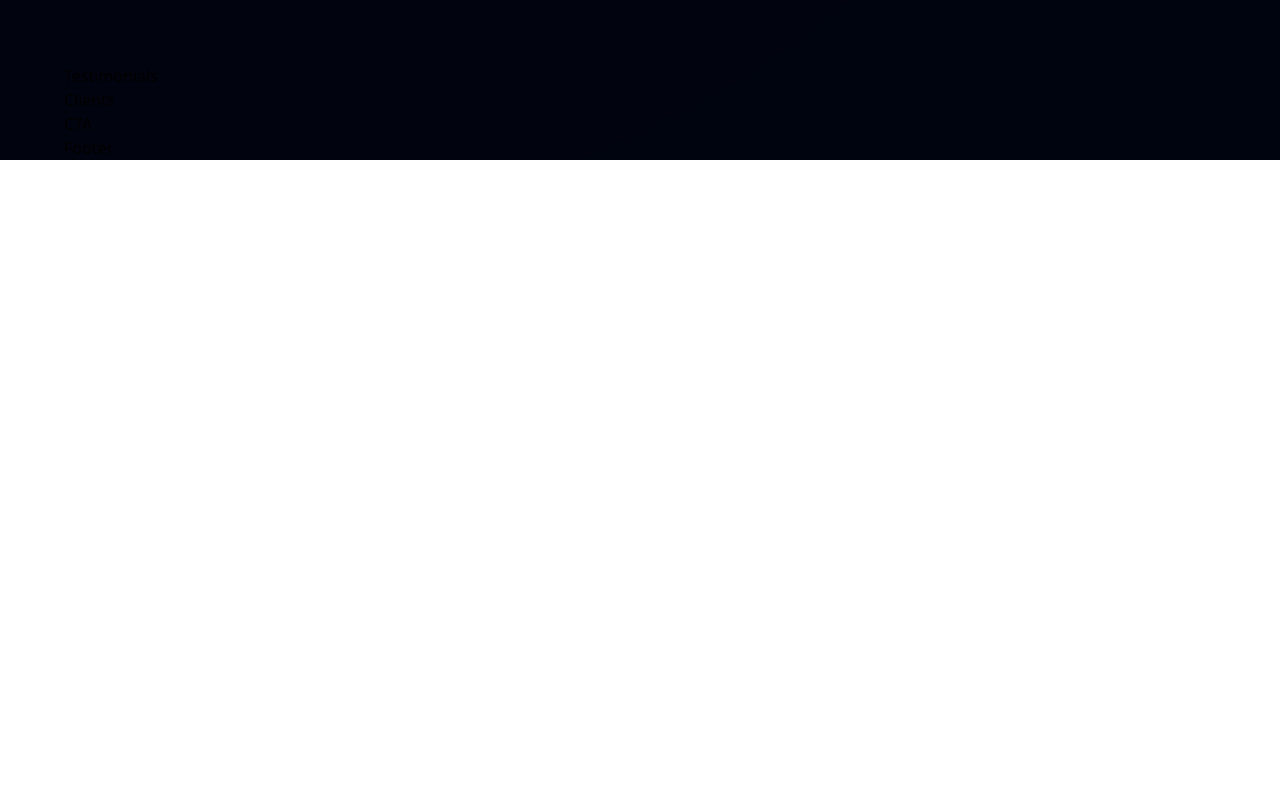
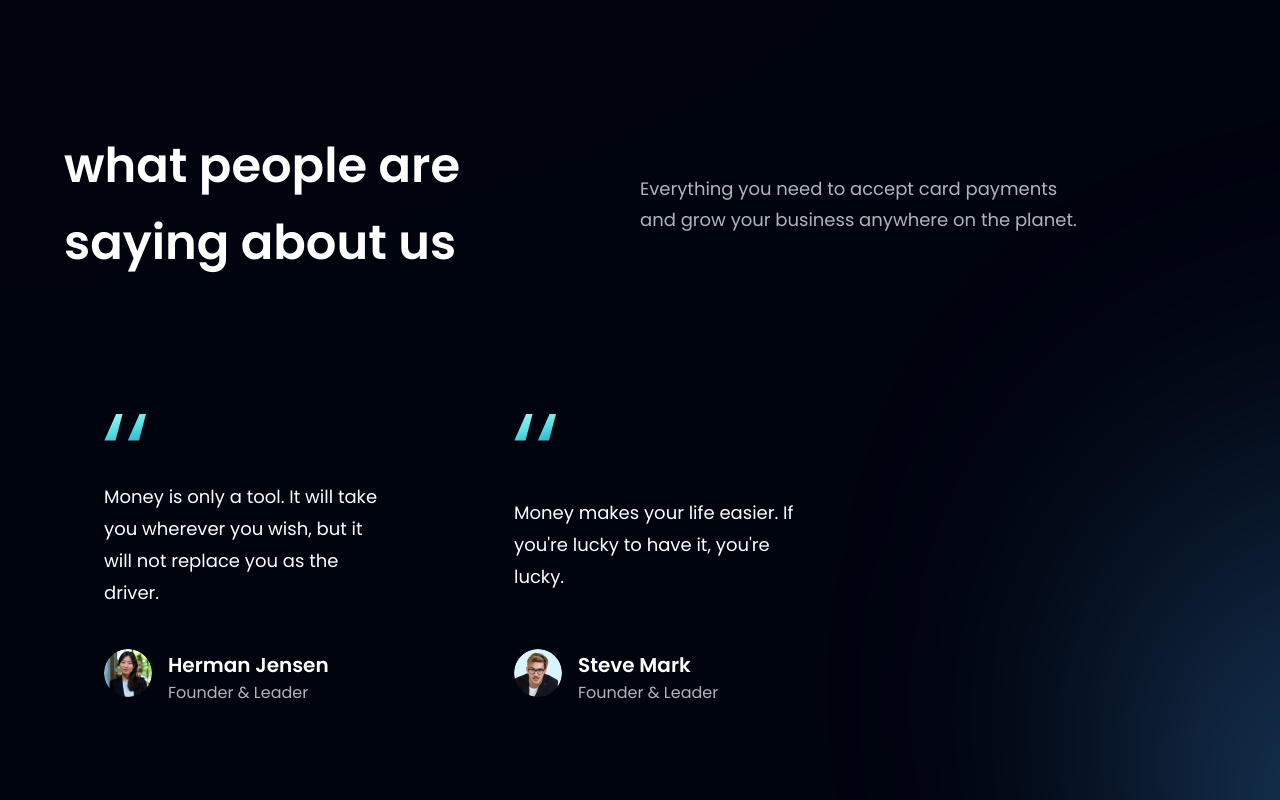
Before and after one commit to rizkiromadoni/bank-modern-app, a React (Vite) app: page / in a window 1280 px wide. Shown: the part 2740-3540 px from the top of the page. Before the commit the page ends 2900 px from the top, so only its background shows below. Built offline with nearby package versions, Linux system fonts and the light colour scheme.

Commit message:
testimonials component

```diff
--- a/src/components/FeedBackCard.jsx
+++ b/src/components/FeedBackCard.jsx
@@ -1,8 +1,18 @@
-import React from 'react'
+import { quotes } from "../assets"
 
-const FeedBackCard = () => {
+const FeedBackCard = ({ content, name, title, img }) => {
   return (
-    <div>FeedBackCard</div>
+    <div className='flex justify-between flex-col px-10 py-12 rounded-[20px] max-w-[370px] md:mr-10 sm:mr-5 mr-0 my-5 feedback-card'>
+      <img src={quotes} alt="double_quotes" className="w-[42px] h-[27px] object-contain"/>
+      <p className="font-poppins font-normal text-[18px] leading-[32px] text-white my-10">{content}</p>
+      <div className="flex flex-row">
+        <img src={img} alt={name} className="w-[48px] h-[48px] rounded-full"/>
+        <div className="flex flex-col ml-4">
+          <h4 className="font-poppins font-semibold text-[20px] leading-[32px] text-white">{name}</h4>
+          <p className="font-poppins font-normal text-[16px] leading-[24px] text-dimWhite">{title}</p>
+        </div>
+      </div>
+    </div>
   )
 }
 
--- a/src/components/Testimonials.jsx
+++ b/src/components/Testimonials.jsx
@@ -1,8 +1,29 @@
-import React from 'react'
+import { feedback } from "../constants"
+import style from "../style"
+import FeedbackCard from './FeedBackCard'
 
 const Testimonials = () => {
   return (
-    <div>Testimonials</div>
+    <section id="clients" className={`${style.paddingY} ${style.flexCenter} flex-col relative`}>
+      <div className="absolute z-[0] w-[60%] h-[60%] -right-[50%] rounded-full blue__gradient" />
+
+      <div className="w-full flex justify-between items-center md:flex-row flex-col sm:mb-16 mb-6 relative z-[1]">
+        <h1 className={style.heading2}>what people are <br className="sm:block hidden"/> saying about us</h1>
+        <div className="w-full md:mt-0 mt-6">
+          <p className={`${style.paragraph} text-left max-w-[450px]`}>
+            Everything you need to accept card payments and grow your business anywhere on the planet.
+          </p>
+        </div>
+      </div>
+
+      <div className="flex flex-wrap sm:justify-start justify-center w-full feedback-container relative z-[1]">
+        {
+          feedback.map((card) => (
+            <FeedbackCard key={card.id} {...card}/>
+          ))
+        }
+      </div>
+    </section>
   )
 }
 
```
